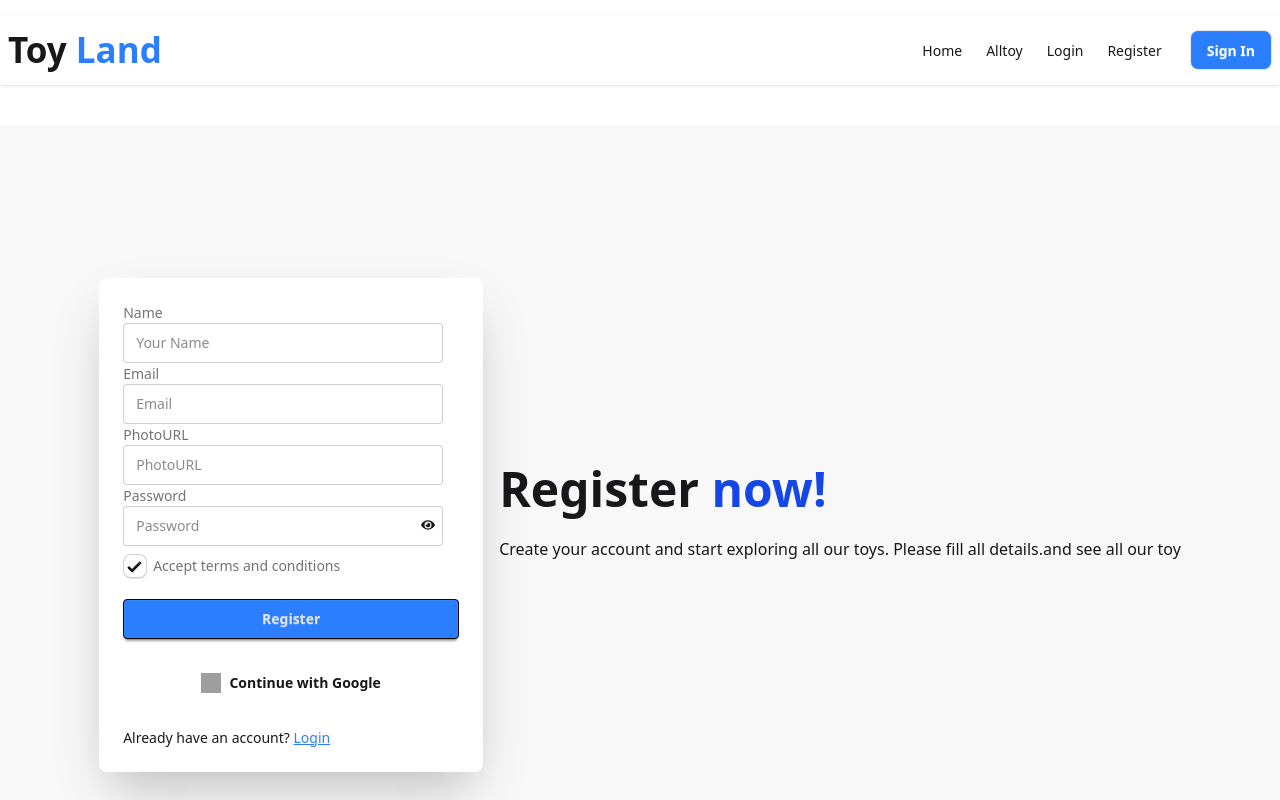
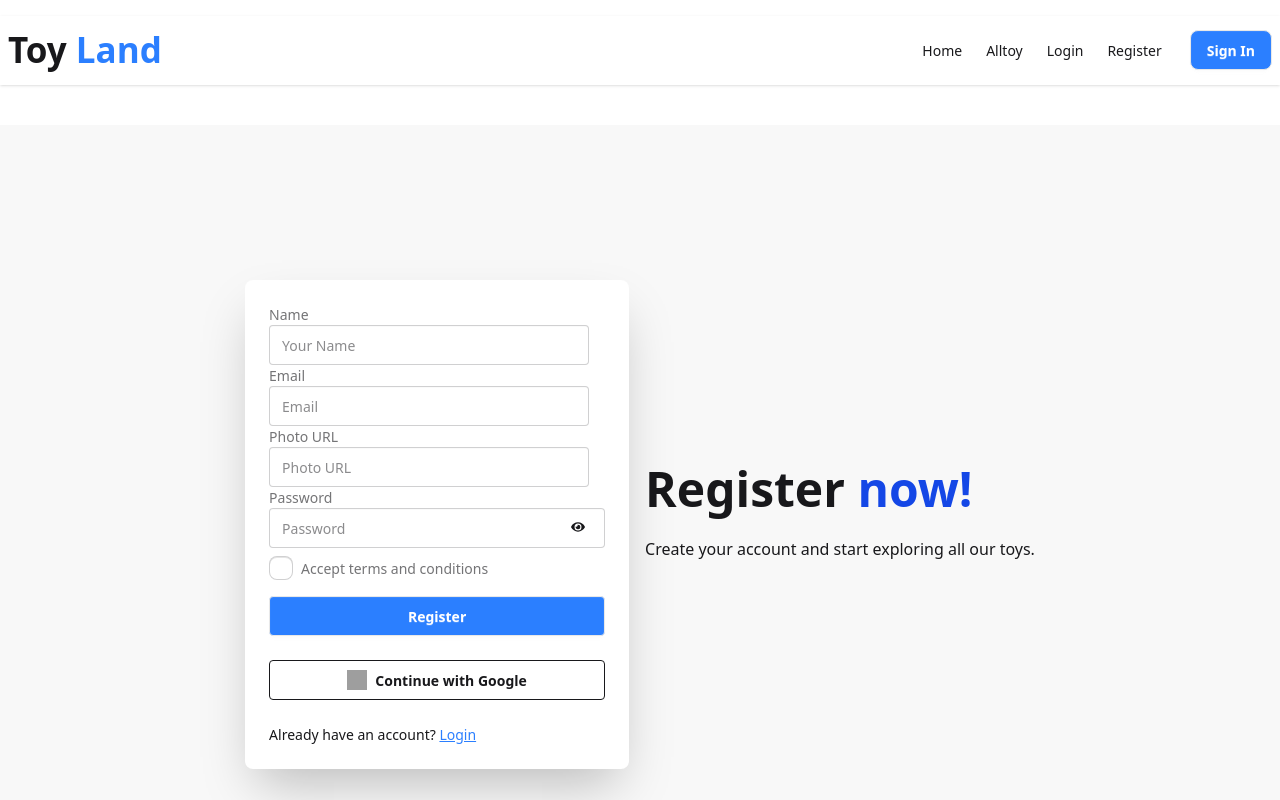
Before and after one commit to mdmahfuzahmedony/assignment_9, a React (Vite) app: page /register in a window 1280 px wide. Shown: the top 800 px of the page. Built offline with nearby package versions, Linux system fonts and the light colour scheme; no server answers; grey boxes are pictures that could not be loaded.

Commit message:
toastify_add

```diff
--- a/src/Pages/Register.jsx
+++ b/src/Pages/Register.jsx
@@ -2,11 +2,10 @@ import React, { useState, useContext } from "react";
 import { AuthContext } from "../AuthContext/AuthContext";
 import { FaEye, FaEyeSlash } from "react-icons/fa";
 import { Link, useNavigate } from "react-router";
+import { toast } from "react-toastify"; // ✅ import Toast
 
 const Register = () => {
   const { createUser, signInWithGoogle } = useContext(AuthContext);
-  const [error, setError] = useState("");
-  const [success, setSuccess] = useState(false);
   const [showPassword, setShowPassword] = useState(false);
   const navigate = useNavigate();
 
@@ -14,54 +13,45 @@ const Register = () => {
     e.preventDefault();
     const email = e.target.email.value;
     const password = e.target.password.value;
-    const name = e.target.name.value || "User"; // 🔹 Name from input
+    const name = e.target.name.value;
     const photoURL = e.target.PhotoURL.value;
     const checkbox = e.target.terms.checked;
 
-    // Password validation
-    const strongPasswordPattern =
-      /^(?=.*[a-z])(?=.*[A-Z]).{6,}$/;
-
-    if (!strongPasswordPattern.test(password)) {
-      setError(
-        "Password must be at least 8 characters, include uppercase, lowercase, number, and special character."
+    // ✅ Password validation
+    const passwordPattern = /^(?=.*[a-z])(?=.*[A-Z]).{6,}$/;
+    if (!passwordPattern.test(password)) {
+      toast.error(
+        "❌ Password must have at least one uppercase, one lowercase & 6 characters!"
       );
       return;
     }
 
     if (!checkbox) {
-      setError("Please accept our terms and conditions.");
+      toast.warn("⚠️ Please accept the terms and conditions!");
       return;
     }
 
-    setError("");
-    setSuccess(false);
-
+    // ✅ Create user in Firebase
     createUser(email, password, name, photoURL)
-      .then((res) => {
-        setSuccess(true);
-        if (res.user) {
-          res.user.sendEmailVerification().then(() => {
-            alert("Please verify your email address!");
-            navigate("/login"); // redirect after verification
-          });
-        }
+      .then(() => {
+        toast.success("🎉 Account Created Successfully!");
+        navigate("/login");
       })
-      .catch((err) => setError(err.message));
+      .catch((err) => {
+        toast.error(`❌ ${err.message}`);
+      });
   };
 
-  const handleTogglePassword = (e) => {
-    e.preventDefault();
-    setShowPassword(!showPassword);
-  };
-
+  // ✅ Google Login
   const handleGoogleLogin = () => {
     signInWithGoogle()
-      .then((res) => {
-        console.log("Google login success:", res.user);
+      .then(() => {
+        toast.success("🎉 Google Login Successful!");
         navigate("/home");
       })
-      .catch((err) => setError(err.message));
+      .catch((err) => {
+        toast.error(`❌ ${err.message}`);
+      });
   };
 
   return (
@@ -73,18 +63,17 @@ const Register = () => {
               Register <span className="text-blue-700">now!</span>
             </h1>
             <p className="py-6">
-              Create your account and start exploring all our toys. Please fill all details.and see all our toy
+              Create your account and start exploring all our toys.
             </p>
           </div>
 
-          <div className="card bg-base-100 w-full max-w-sm shrink-0 shadow-2xl">
+          <div className="card bg-base-100 w-full max-w-sm shadow-2xl">
             <div className="card-body">
               <form onSubmit={formHandle}>
-                {/* 🔹 Name Field */}
                 <label className="label">Name</label>
                 <input
                   type="text"
-                  className="input"
+                  className="input input-bordered"
                   name="name"
                   placeholder="Your Name"
                   required
@@ -93,18 +82,18 @@ const Register = () => {
                 <label className="label">Email</label>
                 <input
                   type="email"
-                  className="input"
+                  className="input input-bordered"
                   name="email"
                   placeholder="Email"
                   required
                 />
 
-                <label className="label">PhotoURL</label>
+                <label className="label">Photo URL</label>
                 <input
                   type="text"
-                  className="input"
+                  className="input input-bordered"
                   name="PhotoURL"
-                  placeholder="PhotoURL"
+                  placeholder="Photo URL"
                   required
                 />
 
@@ -112,45 +101,35 @@ const Register = () => {
                 <div className="relative">
                   <input
                     type={showPassword ? "text" : "password"}
-                    className="input"
+                    className="input input-bordered w-full"
                     name="password"
                     placeholder="Password"
                     required
                   />
                   <button
-                    onClick={handleTogglePassword}
-                    className="absolute top-3 right-6"
+                    onClick={(e) => {
+                      e.preventDefault();
+                      setShowPassword(!showPassword);
+                    }}
+                    className="absolute top-3 right-5"
                   >
                     {showPassword ? <FaEyeSlash /> : <FaEye />}
                   </button>
                 </div>
 
-                <label className="label mt-2">
-                  <input
-                    type="checkbox"
-                    defaultChecked
-                    className="checkbox"
-                    name="terms"
-                  />
+                <label className="label mt-2 flex items-center gap-2">
+                  <input type="checkbox" className="checkbox" name="terms" />
                   Accept terms and conditions
                 </label>
 
-                <button className="btn bg-blue-500 btn-neutral mt-4 w-full">
+                <button className="btn bg-blue-500 text-white w-full mt-4">
                   Register
                 </button>
-
-                {success && (
-                  <p className="text-green-500 mt-2">
-                    Account created successfully! Please verify your email.
-                  </p>
-                )}
-                {error && <p className="text-red-600 mt-2">{error}</p>}
               </form>
 
-              {/* 🔹 Google Login */}
               <button
                 onClick={handleGoogleLogin}
-                className="btn btn-outline border-none mt-4 w-full flex items-center justify-center gap-2"
+                className="btn btn-outline mt-4 w-full flex items-center justify-center gap-2"
               >
                 <img
                   src="https://www.svgrepo.com/show/475656/google-color.svg"
```
